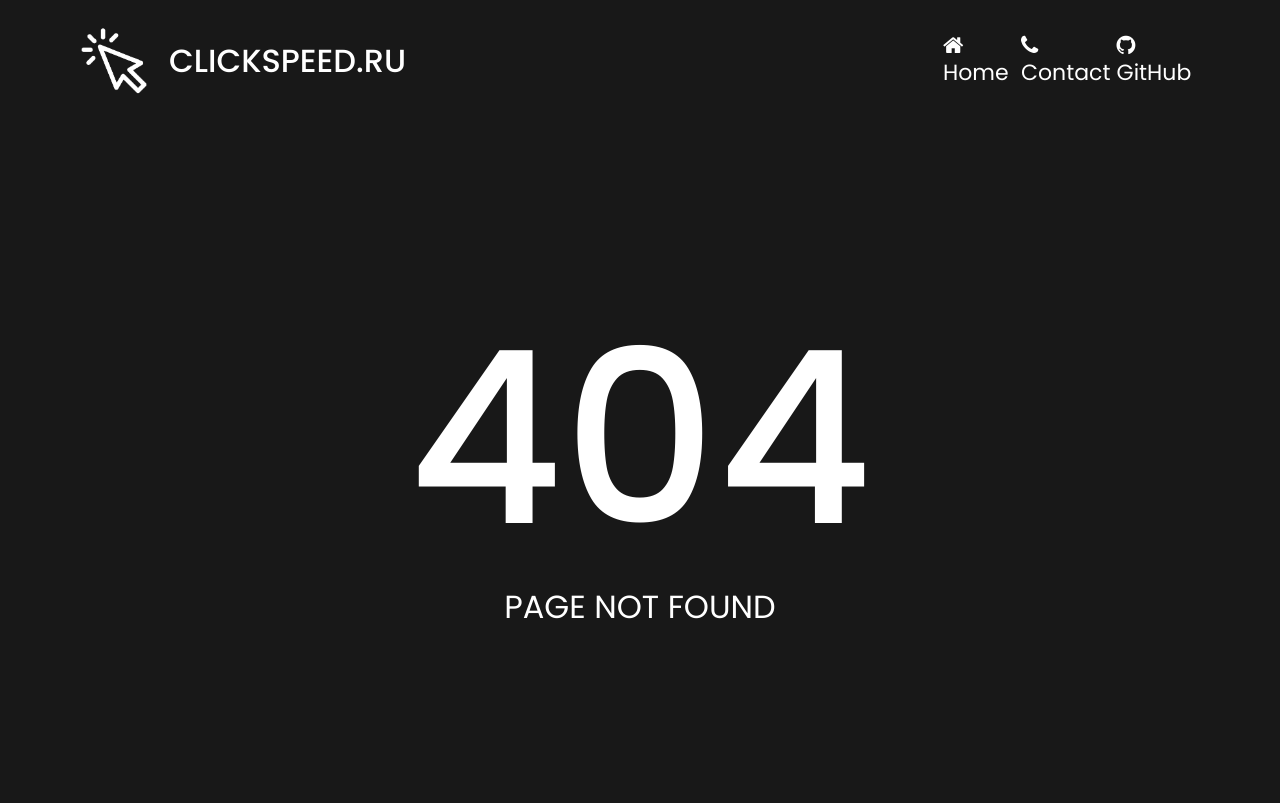
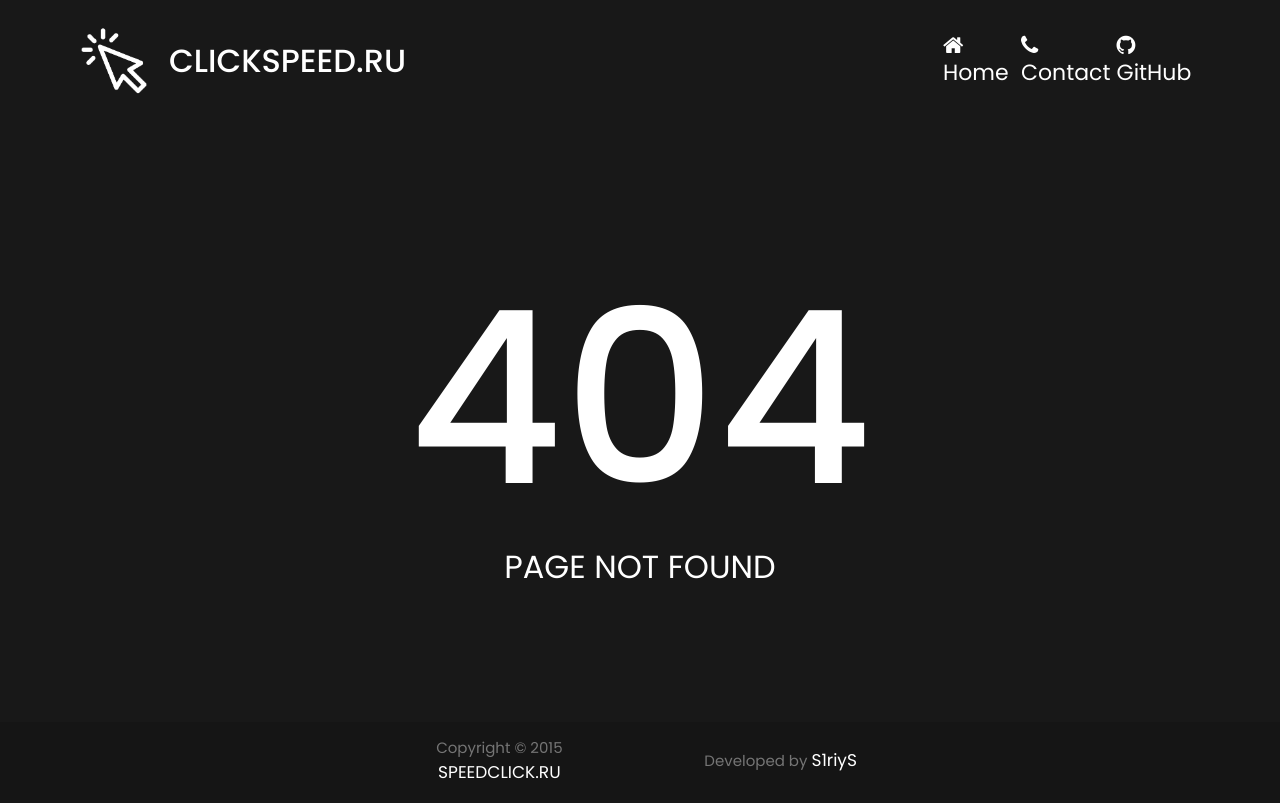
Before and after one commit to S1riyS/CLICKSPEED, a Flask app: template app/templates/404.html in a window 1280 px wide. After the commit the page ends 779 px from the top, so only its background shows below. Run offline with Flask 2, Linux system fonts and the light colour scheme; the template is opened without the code that fills it, so the values that code supplies are empty; parts of the project's set-up code (start-up, migrations or seed data) failed here and were passed over; some libraries are stand-ins or nearby versions.

Commit message:
Added footer and 404 page (adapted)

```diff
--- a/app/static/css/404.css
+++ b/app/static/css/404.css
@@ -1,6 +1,10 @@
+.main{
+    flex-grow: 1;
+}
+
 .error__wrapper{
     display: flex;
-    height: 85%;
+    height: 100%;
     justify-content: center;
     flex-direction: column;
     align-items: center;
@@ -13,3 +17,9 @@
 .error__wrapper p{
     font-size: 2rem;
 }
+
+@media (max-width: 770px){
+    .error__wrapper .error_text{
+        font-size: 10rem;
+    }
+}
--- a/app/static/css/base.css
+++ b/app/static/css/base.css
@@ -3,6 +3,10 @@ body{
     font-family: 'Poppins', sans-serif;
     background: #181818;
     color: #fff;
+    display: flex;
+    flex-direction: column;
+    min-height: 100vh;
+    max-width: 100vw;
 }
 h1, h2, h3, h4, h5, h6, p{
     margin: 0;
@@ -59,7 +63,34 @@ button, button:active, button:focus {
     transform: scale(1.1);
 }
 
+/*  Footer  */
+.footer{
+    width: 100%;
+    padding: 15px;
+    background-color: #151515;
+    color: #757575;
+    text-align: center;
+    flex-shrink: 0;
+}
+.footer .row{
+    justify-content: center;
+    height: 100%;
+    align-items: center;
+}
+.footer .row p{
+    display: inline;
+}
+.footer .row span{
+    color: #ffffff;
+    font-size: 17px;
+}
 
+@media (max-width: 1201px){
+    .footer{
+        margin-top: 15px;
+    }
+}
+/*  Media  */
 @media (max-width: 770px){
     .header .header__logo{
         justify-content: center;
--- a/app/static/css/cps.css
+++ b/app/static/css/cps.css
@@ -1,6 +1,7 @@
 .main{
     display: flex;
     justify-content: center;
+    flex-grow: 1;
 }
 
 .main .row{
@@ -68,7 +69,7 @@
 
 .main__links{
     text-align: center;
-    width: 20%
+    width: 20%;
 }
 .main__links .links{
     display: flex;
--- a/app/templates/base.html
+++ b/app/templates/base.html
@@ -34,7 +34,7 @@
                 <nav class="navigation">
                     <a class="item" href="{{ url_for('main_page', test_time=10) }}"><i class="fa fa-home" aria-hidden="true"></i> Home</a>
                     <a class="item" href="https://vk.com/s1riys"><i class="fa fa-phone" aria-hidden="true"></i> Contact</a>
-                    <a class="item" href="https://github.com/S1riyS"><i class="fa fa-github" aria-hidden="true"></i> GitHub</a>
+                    <a class="item" href="https://github.com/S1riyS/CLICKSPEED.RU"><i class="fa fa-github" aria-hidden="true"></i> GitHub</a>
                 </nav>
             </div>
         </div>
@@ -46,6 +46,15 @@
     {% block content %}{% endblock %}
 </main>
 
+<!-- Footer -->
+<footer class="footer" role="contentinfo">
+    <div class="container-fluid">
+        <div class="row">
+            <p class="col-xl-3 col-12">Copyright © 2015 <span>SPEEDCLICK.RU</span></p>
+            <p class="col-xl-3 col-12">Developed by <span>S1riyS</span></p>
+        </div>
+    </div>
+</footer>
 <!-- Scripts -->
 {% block scripts %}
 {% endblock %}
```
